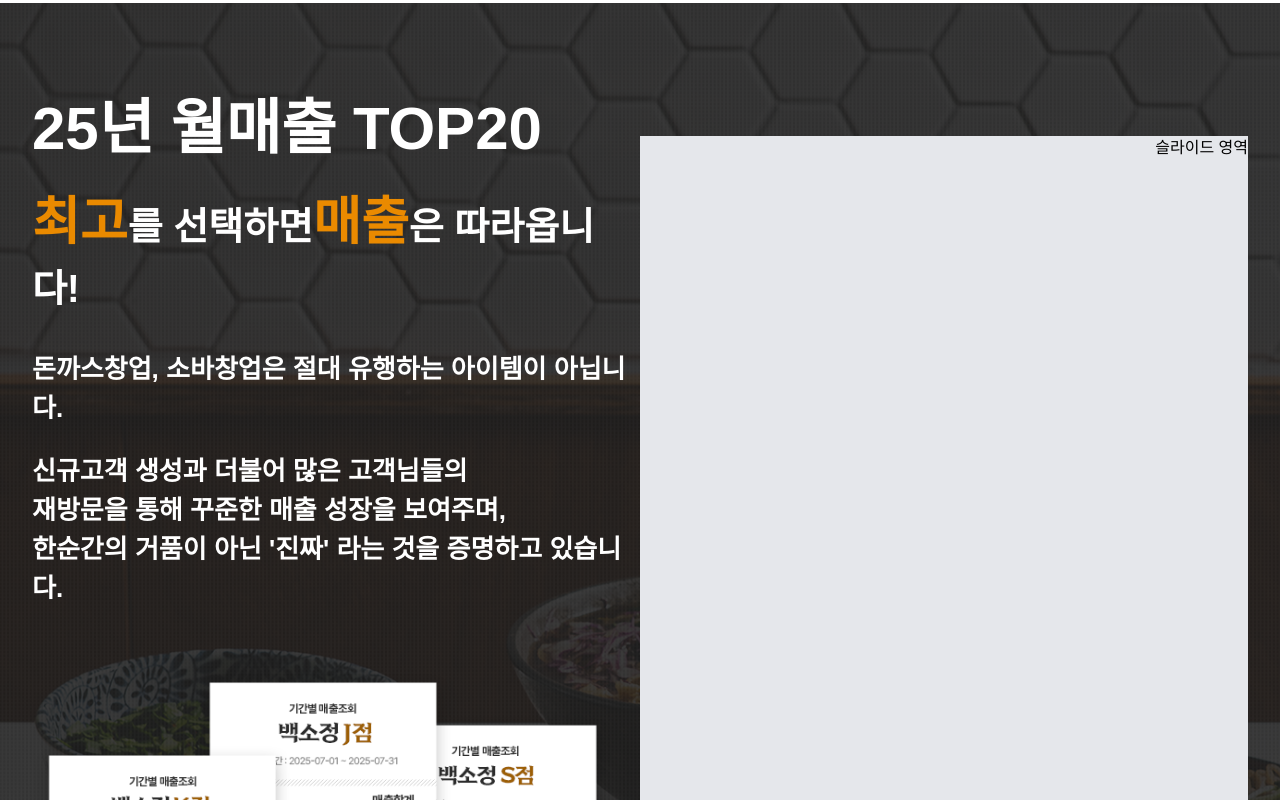
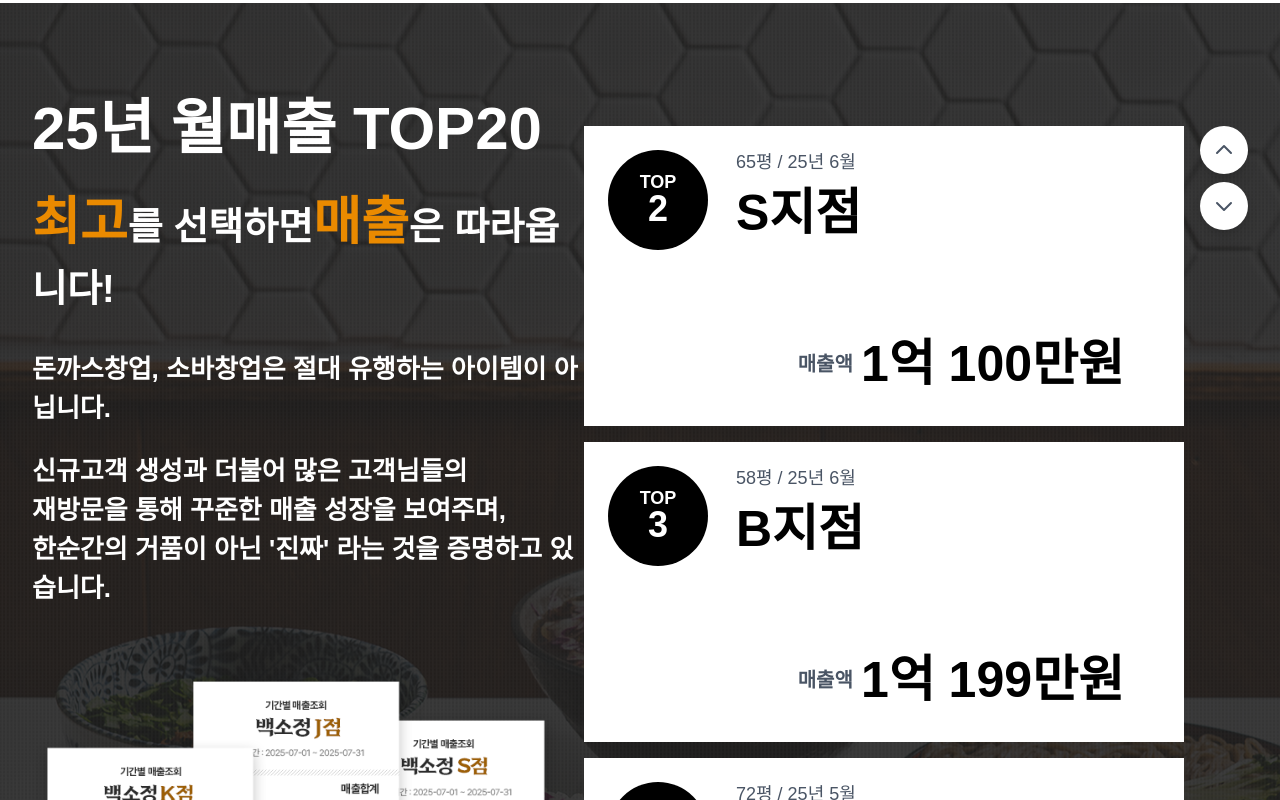
Before and after one commit to jukangpark/Sankaku-Franchise-Landing-Page, a Next.js app: page / in a window 1280 px wide. Shown: the part 5940-6740 px from the top of the page. Built offline with nearby package versions, Linux system fonts and the light colour scheme.

Commit message:
산카쿠 매출 전표 섹션까지 완료

```diff
--- /dev/null
+++ b/src/components/SalesCard.tsx
@@ -0,0 +1,49 @@
+const SalesCard = ({
+  card,
+  index,
+  currentIndex,
+}: {
+  card: any;
+  index: number;
+  currentIndex: number;
+}) => {
+  return (
+    <div
+      key={`${card.id}-${currentIndex}`}
+      className={`w-[600px] h-[300px] p-6 bg-white relative ${"bg-white"}`}
+    >
+      {/* 왼쪽 영역: TOP 원 + 매장 정보 */}
+      <div className="flex items-start gap-4">
+        {/* TOP 원 - 왼쪽 상단 */}
+        <div
+          className={`w-[100px] h-[100px] rounded-full flex flex-col text-center items-center justify-center text-white font-bold text-lg ${"bg-black"}`}
+        >
+          <div className="text-[18px] leading-none">TOP</div>
+          <div className="text-[36px] leading-none">{card.rank}</div>
+        </div>
+
+        {/* 매장 정보 - 원의 중간 높이 */}
+        <div className="flex flex-col justify-center h-[100px] ml-3">
+          <div className="text-lg text-gray-600">
+            {card.size} / {card.date}
+          </div>
+          <div className="text-[50px] text-black font-extrabold">
+            {card.location}
+          </div>
+        </div>
+      </div>
+
+      {/* 매출액 - 오른쪽 하단 */}
+      <div className="absolute bottom-6 right-15 text-left">
+        <div className="flex gap-2 items-center">
+          <div className="text-xl font-bold text-gray-600">매출액</div>
+          <div className={`text-[50px] font-extrabold text-black`}>
+            {card.amount}
+          </div>
+        </div>
+      </div>
+    </div>
+  );
+};
+
+export default SalesCard;
--- a/src/components/SalesReceiptSection.tsx
+++ b/src/components/SalesReceiptSection.tsx
@@ -1,25 +1,24 @@
-import Image from "next/image";
-
 const SalesReceiptSection = () => {
   return (
-    <section className="py-24 bg-gray-50">
-      <div className="max-w-[1460px] mx-auto px-4 sm:px-6 lg:px-8">
+    <section className="bg-gray-50 flex items-center">
+      <div className="max-w-[1460px] mx-auto px-4 sm:px-6 lg:px-8 w-full">
+        {/* 중앙 타이틀 */}
+        <h2 className="text-6xl font-bold text-gray-900 text-center mb-16 mt-30">
+          산카쿠 매출전표
+        </h2>
+
         <div className="flex justify-between items-start">
           {/* 왼쪽 영역 */}
           <div className="w-[740px] flex flex-col items-start">
-            <h2 className="text-6xl font-bold text-gray-900 mb-8">
-              산카쿠 매출전표
-            </h2>
-
             <div className="bg-white rounded-2xl p-12 shadow-lg">
               <h3 className="text-4xl font-bold text-gray-900 mb-6">
-                안양본점
+                전대본점
               </h3>
               <div className="flex items-baseline gap-4">
                 <span className="text-2xl font-semibold text-gray-700">
                   영업이익 :
                 </span>
-                <span className="text-5xl font-bold text-[#888888]">
+                <span className="text-5xl font-bold text-[#222222]">
                   25,847,490
                 </span>
                 <span className="text-2xl font-semibold text-gray-700">원</span>
@@ -131,7 +130,7 @@ const SalesReceiptSection = () => {
               {/* 하단 설명 */}
               <div className="mt-8 pt-6 border-t border-gray-200">
                 <p className="text-sm text-gray-600 leading-relaxed">
-                  산카쿠 안양본점의 실제 매출전표(24년 3월)에 근거한
+                  산카쿠 전대본점의 실제 매출전표(24년 3월)에 근거한
                   손익자료입니다.
                   <br />
                   타지점인 경우 상권특성, 경기변화, 평수, 점주역량 등에 따라
--- /dev/null
+++ b/src/components/SalesSlider.tsx
@@ -0,0 +1,106 @@
+"use client";
+
+import { useState, useEffect } from "react";
+import salesData from "@/mock/salesData";
+import SalesCard from "./SalesCard";
+
+const SalesSlider = () => {
+  const [currentIndex, setCurrentIndex] = useState(0);
+  const [isAnimating, setIsAnimating] = useState(false);
+
+  // 자동 슬라이드 (5초마다)
+  useEffect(() => {
+    const interval = setInterval(() => {
+      if (!isAnimating) {
+        handleNext();
+      }
+    }, 5000);
+
+    return () => clearInterval(interval);
+  }, [currentIndex, isAnimating]);
+
+  const handleNext = () => {
+    if (isAnimating) return;
+    setIsAnimating(true);
+    setCurrentIndex((prev) => (prev + 1) % salesData.length);
+    setTimeout(() => setIsAnimating(false), 400); // 애니메이션 시간
+  };
+
+  const handlePrev = () => {
+    if (isAnimating) return;
+    setIsAnimating(true);
+    setCurrentIndex((prev) => (prev - 1 + salesData.length) % salesData.length);
+    setTimeout(() => setIsAnimating(false), 400); // 애니메이션 시간
+  };
+
+  return (
+    <div className="flex items-center gap-4">
+      {/* 슬라이드 컨테이너 */}
+      <div className="relative w-[600px] h-[940px] overflow-hidden">
+        {/* 카드 컨테이너 */}
+        <div
+          className="flex flex-col gap-4 transition-transform duration-400 ease-in-out"
+          style={{
+            transform: `translateY(-${currentIndex * 316}px)`, // 카드 높이(300px) + 간격(16px)
+          }}
+        >
+          {/* 모든 카드 렌더링 (3개씩 보이도록) */}
+          {Array.from({ length: salesData.length + 2 }, (_, i) => {
+            const cardIndex = i % salesData.length;
+            const displayIndex = i - currentIndex;
+            return (
+              <SalesCard
+                key={`${salesData[cardIndex].id}-${i}`}
+                card={salesData[cardIndex]}
+                index={displayIndex}
+                currentIndex={0} // 항상 0으로 전달 (첫 번째가 강조)
+              />
+            );
+          })}
+        </div>
+      </div>
+
+      {/* 화살표 버튼 */}
+      <div className="flex flex-col gap-2 self-start">
+        <button
+          onClick={handlePrev}
+          className="w-12 h-12 bg-white rounded-full shadow-lg flex items-center justify-center hover:bg-gray-50 transition-colors duration-200 cursor-pointer"
+        >
+          <svg
+            className="w-6 h-6 text-gray-600"
+            fill="none"
+            stroke="currentColor"
+            viewBox="0 0 24 24"
+          >
+            <path
+              strokeLinecap="round"
+              strokeLinejoin="round"
+              strokeWidth={2}
+              d="M5 15l7-7 7 7"
+            />
+          </svg>
+        </button>
+        <button
+          onClick={handleNext}
+          className="w-12 h-12 bg-white rounded-full shadow-lg flex items-center justify-center hover:bg-gray-50 transition-colors duration-200 cursor-pointer"
+        >
+          <svg
+            className="w-6 h-6 text-gray-600"
+            fill="none"
+            stroke="currentColor"
+            viewBox="0 0 24 24"
+          >
+            <path
+              strokeLinecap="round"
+              strokeLinejoin="round"
+              strokeWidth={2}
+              d="M19 9l-7 7-7-7"
+            />
+          </svg>
+        </button>
+      </div>
+    </div>
+  );
+};
+
+export default SalesSlider;
--- a/src/components/SalesVerificationSection.tsx
+++ b/src/components/SalesVerificationSection.tsx
@@ -1,4 +1,5 @@
 import Image from "next/image";
+import SalesSlider from "./SalesSlider";
 
 const SalesVerificationSection = () => {
   return (
@@ -54,12 +55,9 @@ const SalesVerificationSection = () => {
             </div>
           </div>
 
-          {/* 오른쪽 섹션 - 추후 컨텐츠 배치 */}
-          <div className="w-[740px] flex flex-col items-end bg-gray-200">
-            {/* 오른쪽 컨텐츠가 들어갈 영역 */}
-            <div className="text-center text-white-500 h-[962px]">
-              슬라이드 영역
-            </div>
+          {/* 오른쪽 섹션 - 매출 슬라이더 */}
+          <div className="w-[740px] flex flex-col items-center justify-center">
+            <SalesSlider />
           </div>
         </div>
       </div>
--- /dev/null
+++ b/src/mock/salesData.ts
@@ -0,0 +1,61 @@
+interface SalesData {
+  id: number;
+  rank: number;
+  size: string;
+  date: string;
+  location: string;
+  amount: string;
+}
+
+const salesData: SalesData[] = [
+  {
+    id: 1,
+    rank: 1,
+    size: "70평",
+    date: "25년 6월",
+    location: "G지점",
+    amount: "1억 299만원",
+  },
+  {
+    id: 2,
+    rank: 2,
+    size: "65평",
+    date: "25년 6월",
+    location: "S지점",
+    amount: "1억 100만원",
+  },
+  {
+    id: 3,
+    rank: 3,
+    size: "58평",
+    date: "25년 6월",
+    location: "B지점",
+    amount: "1억 199만원",
+  },
+  {
+    id: 4,
+    rank: 4,
+    size: "72평",
+    date: "25년 5월",
+    location: "M지점",
+    amount: "1억 700만원",
+  },
+  {
+    id: 5,
+    rank: 5,
+    size: "63평",
+    date: "25년 5월",
+    location: "D지점",
+    amount: "1억 300만원",
+  },
+  {
+    id: 6,
+    rank: 6,
+    size: "55평",
+    date: "25년 5월",
+    location: "K지점",
+    amount: "1억 699만원",
+  },
+];
+
+export default salesData;
```
Also changed, not shown: 1 other file (tests, documents, lock files or other folders).
